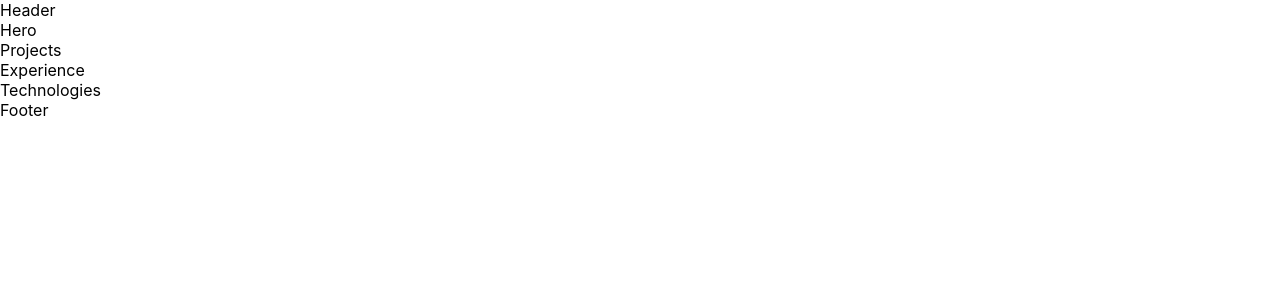
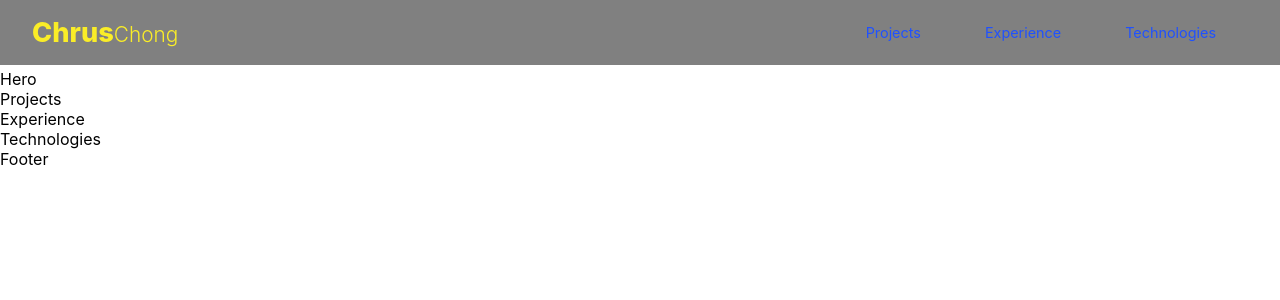
Before and after one commit to chrus-chong/Portfolio-Website, a Next.js app: page / in a window 1280 px wide. Shown: the top 300 px of the page. Built offline with nearby package versions, Linux system fonts and the light colour scheme.

Commit message:
Add basic collapsible NavBar

```diff
--- /dev/null
+++ b/src/components/NavBar/NavigationBar.js
@@ -0,0 +1,26 @@
+import React, { useState } from 'react'
+import styled from 'styled-components'
+import { Dropdown, Link, Logo, Menu, Nav } from './NavigationBarStyles'
+
+const NavigationBar = () => {
+  const [isOpen, setIsOpen] = useState(false)
+  return (
+    <Nav>
+      <Logo href=''>
+        Chrus<span>Chong</span>
+      </Logo>
+      <Dropdown onClick={() => setIsOpen(!isOpen)}>
+        <span />
+        <span />
+        <span />
+      </Dropdown>
+      <Menu isOpen={isOpen}>
+        <Link href='#projects'> Projects </Link>
+        <Link href='#experience'> Experience </Link>
+        <Link href='#technologies'> Technologies </Link>
+      </Menu>
+    </Nav>
+  )
+}
+
+export default NavigationBar
--- /dev/null
+++ b/src/components/NavBar/NavigationBarStyles.js
@@ -0,0 +1,71 @@
+import styled from 'styled-components'
+
+export const Link = styled.a`
+  padding: 1rem 2rem;
+  cursor: pointer;
+  text-align: center;
+  color: #1f51ff;
+  transition: all 0.3s ease-in;
+  font-size: 0.9rem;
+
+  &:hover {
+    color: #39ff14;
+  }
+`
+
+export const Nav = styled.div`
+  padding: 0 2rem;
+  display: flex;
+  justify-content: space-between;
+  align-items: center;
+  flex-wrap: wrap;
+  position: absolute;
+  background: #808080 /*grey*/;
+  top: 0;
+  left: 0;
+  right: 0;
+`
+
+export const Logo = styled.a`
+  padding: 1rem 0;
+  color: #faed27;
+  font-weight: 800;
+  font-size: 1.7rem;
+
+  span {
+    font-weight: 300;
+    font-size: 1.3rem;
+  }
+`
+
+export const Menu = styled.div`
+  display: flex;
+  justify-content: space-between;
+  align-items: center;
+  position: relative;
+  @media (max-width: 768px) {
+    overflow: hidden;
+    flex-direction: column;
+    max-height: ${({ isOpen }) => (isOpen ? '300px' : '0')};
+    transition: max-height 0.3s ease-in;
+    width: 100%;
+  }
+`
+
+export const Dropdown = styled.div`
+  display: none;
+  flex-direction: column;
+  cursor: pointer;
+
+  span {
+    height: 2px;
+    width: 25px;
+    background: #ffffff /*white*/;
+    margin-bottom: 4px;
+    border-radius: 5px;
+  }
+
+  @media (max-width: 768px) {
+    display: flex;
+  }
+`
--- a/src/layout/Layout.js
+++ b/src/layout/Layout.js
@@ -1,7 +1,7 @@
 import React from 'react'
 
 import Footer from '../components/Footer/Footer'
-import Header from '../components/Header/Header'
+import NavigationBar from '../components/NavBar/NavigationBar'
 
 import styled from 'styled-components'
 
@@ -13,8 +13,10 @@ const Container = styled.div`
 export const Layout = ({ children }) => {
   return (
     <Container>
-      <Header />
-      <main>{children}</main>
+      <NavigationBar />
+      <main>
+        <div style={{ marginTop: 69 }}>{children}</div>
+      </main>
       <Footer />
     </Container>
   )
```
Also changed, not shown: src/components/Header/HeaderStyles.js (added, +23 -0 lines).
